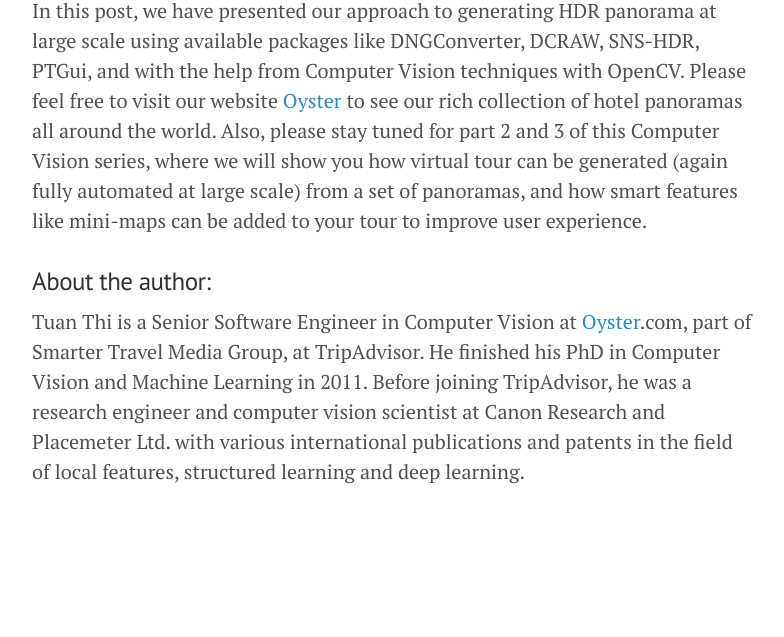
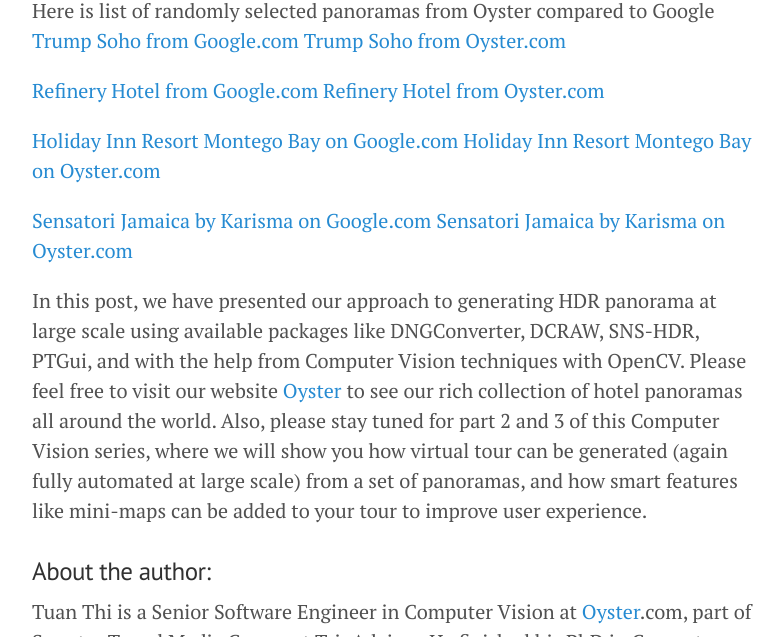
Before and after one commit to oysterhotels/oysterhotels.github.io, a Jekyll site: the page built from _posts/2016-07-07-computer-visision-part-1-hdr-panorama.md, in a window 1280 px wide and 900 px high, scrolled down 6415 px, cut to the strip 263-900 px from the top of the window. Shown: the whole strip, without its empty margins (248-1032 px from the left). Built offline with Jekyll 4.4.1, drawn with Linux system fonts in a browser that asks for light colours; comment, search, counter and statistics services are not loaded; before the commit the page ends 7245 px from its top, so only the background shows below that.

Commit message:
Update 2016-07-07-computer-visision-part-1-hdr-panorama.md

```diff
--- a/_posts/2016-07-07-computer-visision-part-1-hdr-panorama.md
+++ b/_posts/2016-07-07-computer-visision-part-1-hdr-panorama.md
@@ -98,6 +98,19 @@
 #### HDR Panorama done right
 ![SNS-HDR](/public/images/snshdr2.png)
 
+Here is list of randomly selected panoramas from Oyster compared to Google
+[Trump Soho from Google.com](https://www.google.com/maps/@40.7257012,-74.0055927,3a,75y,266.18h,79.62t/data=!3m8!1e1!3m6!1s-H0_jyN7iLq8%2FVyv1THyMdGI%2FAAAAAAABYto%2FsG9LtMP-Z8sO0bOxSsn8PxlxjU9h35N_gCLIB!2e4!3e11!6s%2F%2Flh5.googleusercontent.com%2F-H0_jyN7iLq8%2FVyv1THyMdGI%2FAAAAAAABYto%2FsG9LtMP-Z8sO0bOxSsn8PxlxjU9h35N_gCLIB%2Fw203-h101-n-k-no%2F!7i8704!8i4352!6m1!1e1)
+[Trump Soho from Oyster.com](https://www.oyster.com/new-york-city/hotels/trump-soho-new-york/all-tours/lobby--v24780/)
+
+[Refinery Hotel from Google.com](https://www.google.com/maps/@40.752632,-73.9850296,3a,75y,141.78h,65.16t/data=!3m7!1e1!3m5!1sPZRAzKwZYbgAAAQpkog1Jw!2e0!3e2!7i13312!8i6656!6m1!1e1)
+[Refinery Hotel from Oyster.com](https://www.oyster.com/new-york-city/hotels/the-refinery-hotel/all-tours/parker-and-quinn-restaurant--v19455/)
+
+[Holiday Inn Resort Montego Bay on Google.com](https://www.google.com/maps/place/Holiday+Inn+Resort+Montego+Bay/@18.5230122,-77.8590851,3a,75y,180.42h,90.31t/data=!3m8!1e1!3m6!1s-ThDGB2m55gk%2FVEaS54n2W5I%2FAAAAAAACsyA%2FzPC7j55CgeYtXzXZ4qSHhqhjIDO617C5wCLIB!2e4!3e11!6s%2F%2Flh6.googleusercontent.com%2F-ThDGB2m55gk%2FVEaS54n2W5I%2FAAAAAAACsyA%2FzPC7j55CgeYtXzXZ4qSHhqhjIDO617C5wCLIB%2Fw203-h101-n-k-no%2F!7i3584!8i1792!4m12!1m6!3m5!1s0x8eda29428da7fc87:0x654d78ef04bd3848!2sHoliday+Inn+Resort+Montego+Bay!8m2!3d18.522744!4d-77.857566!3m4!1s0x8eda29428da7fc87:0x654d78ef04bd3848!8m2!3d18.522744!4d-77.857566!6m1!1e1)
+[Holiday Inn Resort Montego Bay on Oyster.com](https://www.oyster.com/jamaica/hotels/holiday-inn-resort-montego-bay/all-panoramas/beach--v115325/)
+
+[Sensatori Jamaica by Karisma on Google.com](https://www.google.com/maps/place/Azul+Sensatori+Negril/@18.3312721,-78.3373032,3a,75y,166.33h,80.87t/data=!3m8!1e1!3m6!1s-nL2Lp-lHYU0%2FV3VY_yUYSWI%2FAAAAAAAADkU%2Fsbt2HfQiQVAb7naC0QBLc7Lzf70ifVa_ACLIB!2e4!3e11!6s%2F%2Flh6.googleusercontent.com%2F-nL2Lp-lHYU0%2FV3VY_yUYSWI%2FAAAAAAAADkU%2Fsbt2HfQiQVAb7naC0QBLc7Lzf70ifVa_ACLIB%2Fw234-h116-n-k-no%2F!7i6325!8i3162!4m12!1m6!3m5!1s0x8ed90d9910af296b:0x2dd5eafcd573a170!2sAzul+Sensatori+Negril!8m2!3d18.2791209!4d-78.346129!3m4!1s0x8ed90d9910af296b:0x2dd5eafcd573a170!8m2!3d18.2791209!4d-78.346129!6m1!1e1)
+[Sensatori Jamaica by Karisma on Oyster.com](https://www.oyster.com/jamaica/hotels/sensatori-jamaica-by-karisma/all-panoramas/grounds--v119425/)
+
 In this post, we have presented our approach to generating HDR panorama at large scale using available packages like DNGConverter, DCRAW, SNS-HDR, PTGui, and with the help from Computer Vision techniques with OpenCV. Please feel free to visit our website [Oyster](https://www.oyster.com) to see our rich collection of hotel panoramas all around the world. Also, please stay tuned for part 2 and 3 of this Computer Vision series, where we will show you how virtual tour can be generated (again fully automated at large scale) from a set of panoramas, and how smart features like mini-maps can be added to your tour to improve user experience.
 
 ### About the author:
```
